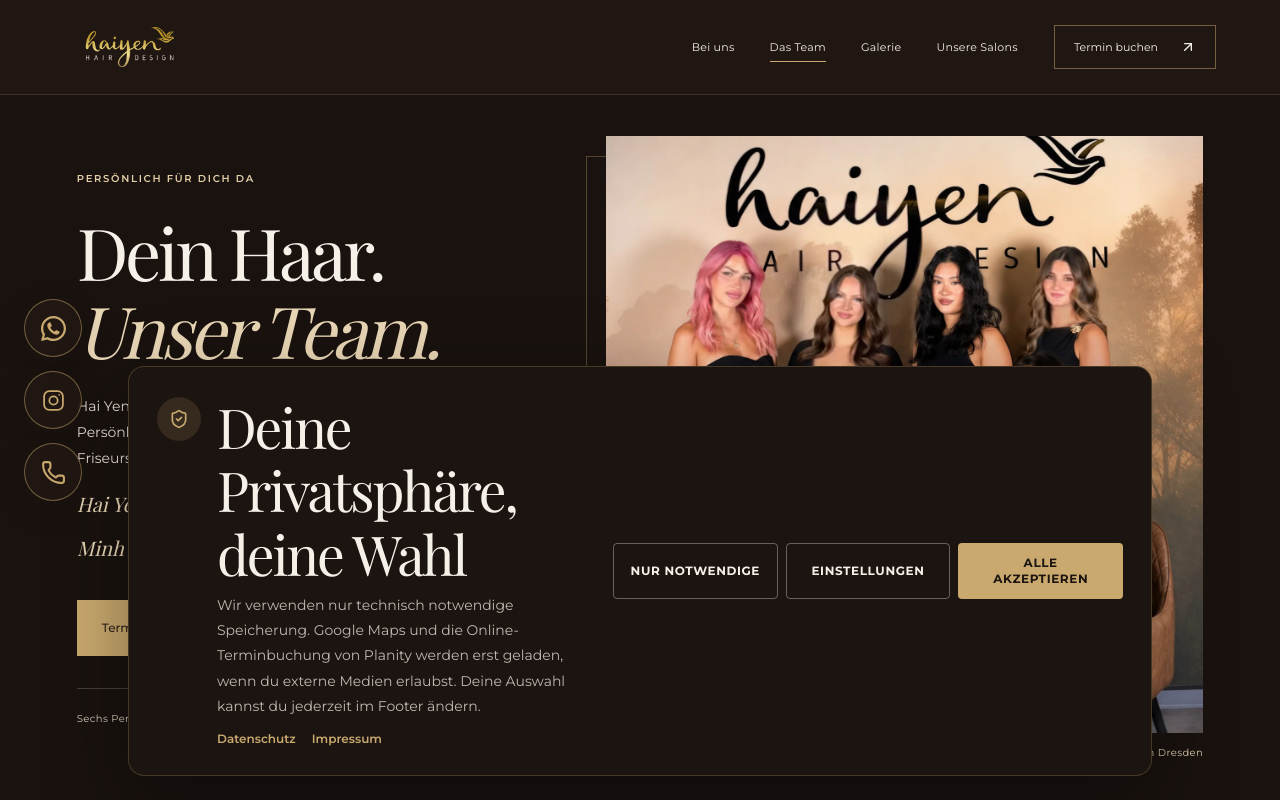
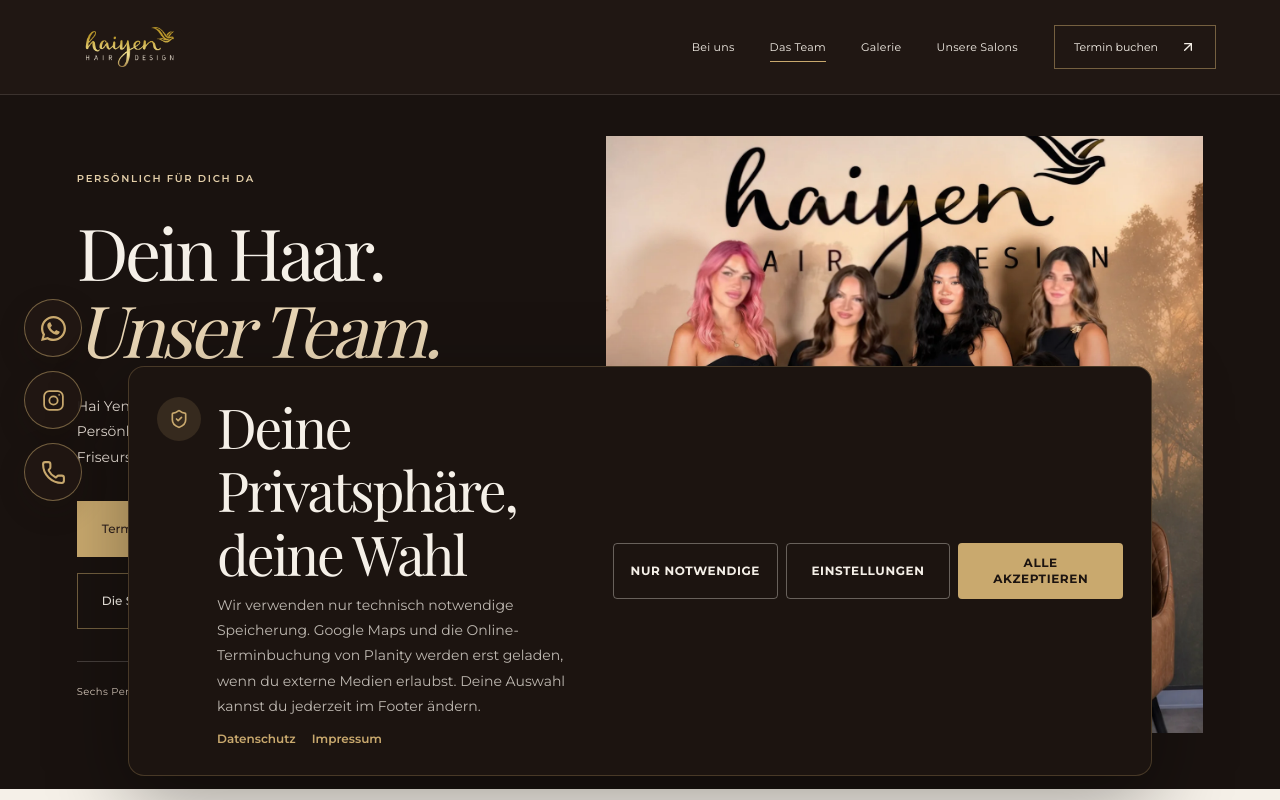
Before and after one commit to Nichtmetall/Haiyen, a Next.js app: page /team in a window 1280 px wide. Shown: the top 800 px of the page. Built offline with nearby package versions, Linux system fonts and the light colour scheme; a web font is replaced by a local one.

Commit message:
Team-Hero: Namensliste und Bildlinien entfernen, Outline-Button
Die klickbaren Namen unter dem Intro entfallen, der zweite CTA wird zum
Outline-Button, und Goldrahmen sowie Bildunterschrift unter dem Foto
sind entfernt.

Co-authored-by: Nichtmetall <Nichtmetall@users.noreply.github.com>

```diff
--- a/app/globals.css
+++ b/app/globals.css
@@ -299,6 +299,8 @@ p { line-height: 1.8; }
 .button-gold:hover { background: var(--cream); }
 .button-primary { color: var(--cream); background: var(--espresso); }
 .button-primary:hover { background: #120d0a; }
+.button-outline { color: var(--cream); background: transparent; border-color: #c9a96e80; }
+.button-outline:hover { background: #c9a96e20; border-color: var(--gold); }
 .text-link { display: inline-flex; align-items: center; gap: 18px; padding: 8px 0; border-bottom: 1px solid #20171360; font-size: 12px; font-weight: 500; }
 .text-link svg { transition: transform .25s; }
 .text-link:hover svg { transform: translate(3px,-3px); }
@@ -789,24 +791,14 @@ details[open] > summary > svg { transform: rotate(45deg); }
 .team-hero-copy .eyebrow { color: #e4cfa9; font-size: 10px; letter-spacing: .17em; margin-bottom: 26px; }
 .team-hero h1 { font-size: clamp(46px, 5.6vw, 82px); line-height: 1.08; letter-spacing: -.05em; }
 .team-hero h1 em { color: #e9d6b5; }
-.team-hero-intro { max-width: 440px; margin-block: 26px 8px; color: #ebe2d9; font-size: 14px; line-height: 1.85; }
-.team-hero-names { display: flex; flex-wrap: wrap; align-items: center; list-style: none; padding: 0; margin: 10px 0 30px; max-width: 480px; }
-.team-hero-names li { display: flex; align-items: center; }
-.team-hero-names li:not(:last-child)::after { content: "·"; color: #c9a96e99; padding: 0 11px; font-size: 15px; line-height: 1; }
-.team-hero-names a { display: inline-flex; align-items: center; min-height: 44px; color: #e9d6b5; font: italic 20px/1.2 var(--font-playfair), serif; position: relative; }
-.team-hero-names a::after { background-color: #c9a96e; bottom: 10px; content: ""; height: 1px; left: 0; position: absolute; right: 0; transform: scaleX(0); transform-origin: right center; transition: transform .45s cubic-bezier(0.16, 1, 0.3, 1); }
-.team-hero-names a:hover, .team-hero-names a:focus-visible { color: var(--cream); }
-.team-hero-names a:hover::after, .team-hero-names a:focus-visible::after { transform: scaleX(1); transform-origin: left center; }
+.team-hero-intro { max-width: 440px; margin-block: 26px 30px; color: #ebe2d9; font-size: 14px; line-height: 1.85; }
 .team-hero-actions { display: flex; align-items: center; gap: 16px 24px; flex-wrap: wrap; }
 .team-hero .button { min-height: 56px; gap: 22px; }
 .team-hero-note { display: flex; flex-wrap: wrap; gap: 6px 20px; margin-top: 32px; padding-top: 22px; border-top: 1px solid #f5f0e833; color: #decfc1; font-size: 10px; letter-spacing: .04em; }
 .team-hero-visual { min-width: 0; }
-.team-hero-frame { position: relative; }
-.team-hero-frame::before { content: ""; position: absolute; inset: 20px auto -16px -20px; width: 44%; border: 1px solid #c9a96e55; pointer-events: none; z-index: 0; }
-.team-hero-photo { position: relative; z-index: 1; aspect-ratio: 1; overflow: hidden; background: #392e20; }
+.team-hero-photo { position: relative; aspect-ratio: 1; overflow: hidden; background: #392e20; }
 .team-hero-photo .image-skeleton { background: #3a3228; }
 .team-hero-photo img { object-fit: cover; object-position: center 46%; }
-.team-hero-visual figcaption { display: flex; align-items: center; justify-content: space-between; flex-wrap: wrap; gap: 6px 15px; padding-top: 12px; font-size: 10px; color: #e1d1b4; letter-spacing: .04em; }
 .team-minimal { padding-top: 72px; scroll-margin-top: 110px; }
 .team-minimal-grid { grid-template-columns: repeat(3, minmax(0, 1fr)); gap: 50px 30px; }
 .team-minimal-person { min-width: 0; display: flex; flex-direction: column; }
@@ -820,7 +812,6 @@ details[open] > summary > svg { transform: rotate(45deg); }
   .team-minimal-grid { grid-template-columns: repeat(2, minmax(0, 1fr)); }
   .salon-hero-layout { gap: 30px; }
   .team-hero-layout { gap: 32px; }
-  .team-hero-frame::before { display: none; }
 }
 @media (max-width: 760px) {
   .salon-hero { padding-top: 76px; }
@@ -844,9 +835,7 @@ details[open] > summary > svg { transform: rotate(45deg); }
   .team-hero-copy { padding: 0; }
   .team-hero-copy .eyebrow { font-size: 9px; margin-bottom: 20px; }
   .team-hero h1 { font-size: clamp(42px, 10.4vw, 72px); }
-  .team-hero-intro { font-size: 13px; margin-block: 22px 4px; max-width: 540px; }
-  .team-hero-names { margin-bottom: 24px; }
-  .team-hero-names a { font-size: 18px; }
+  .team-hero-intro { font-size: 13px; margin-block: 22px 24px; max-width: 540px; }
   .team-hero-note { margin-top: 22px; padding-top: 17px; }
   .team-minimal { padding-top: 48px; }
   .services-salon-photo { width: 100%; max-width: 420px; margin-top: 30px; }
--- a/components/site/site-motion.tsx
+++ b/components/site/site-motion.tsx
@@ -11,7 +11,7 @@ const targets = [
   "main ul", "main ol", "main dl", "main label", "main summary",
   "main .button", "main .text-link", "main figure:not([data-parallax])",
   ".salon-hero-content > *", ".salon-hero-visual figcaption",
-  ".team-hero-copy > *", ".team-hero-visual figcaption",
+  ".team-hero-copy > *",
   ".brand-carousel-heading", ".brand-carousel-window",
   ".salon-story-copy > *", ".team-group-photo", ".home-team-intro > div:last-child", ".team-preview",
   ".review-carousel",
--- a/components/site/team-page.tsx
+++ b/components/site/team-page.tsx
@@ -18,16 +18,9 @@ export const TeamPageContent = () => {
             <p className="eyebrow light">Persönlich für dich da</p>
             <h1 id="team-title">Dein Haar.<br /><em>Unser Team.</em></h1>
             <p className="team-hero-intro">Hai Yen, Lisa, Anika, Lea-Sophie, Josi und Minh Anh. Sechs Persönlichkeiten für deinen Lieblingslook – in unseren Friseursalons in Dresden-Striesen und Dresden-Neustadt.</p>
-            <ul className="team-hero-names" aria-label="Zum Profil springen">
-              {TEAM.map(member => (
-                <li key={member.slug}>
-                  <a href={`#${member.slug}`}>{member.name}</a>
-                </li>
-              ))}
-            </ul>
             <div className="team-hero-actions">
               <Link className="button button-gold" href="/booking">Termin online buchen <ArrowUpRight size={18} aria-hidden="true" /></Link>
-              <a className="salon-hero-secondary" href="#team-profiles">Die Stylistinnen kennenlernen <ArrowUpRight size={16} aria-hidden="true" /></a>
+              <a className="button button-outline" href="#team-profiles">Die Stylistinnen kennenlernen <ArrowUpRight size={18} aria-hidden="true" /></a>
             </div>
             <div className="team-hero-note">
               <span>Sechs Persönlichkeiten</span>
@@ -35,7 +28,6 @@ export const TeamPageContent = () => {
             </div>
           </div>
           <figure data-parallax className="team-hero-visual">
-            <div className="team-hero-frame">
             <ScrollImage strength={5} className="team-hero-photo">
               <FadeImage
                 src={TEAM_IMAGE.src}
@@ -45,11 +37,6 @@ export const TeamPageContent = () => {
                 sizes="(max-width: 760px) 88vw, (max-width: 1455px) 50vw, 680px"
               />
             </ScrollImage>
-            </div>
-            <figcaption>
-              <span>Haiyen Hairdesign</span>
-              <span>Dein Friseurteam in Dresden</span>
-            </figcaption>
           </figure>
         </div>
       </section>
```
Lines whose indentation alone changed are shown as unchanged.
